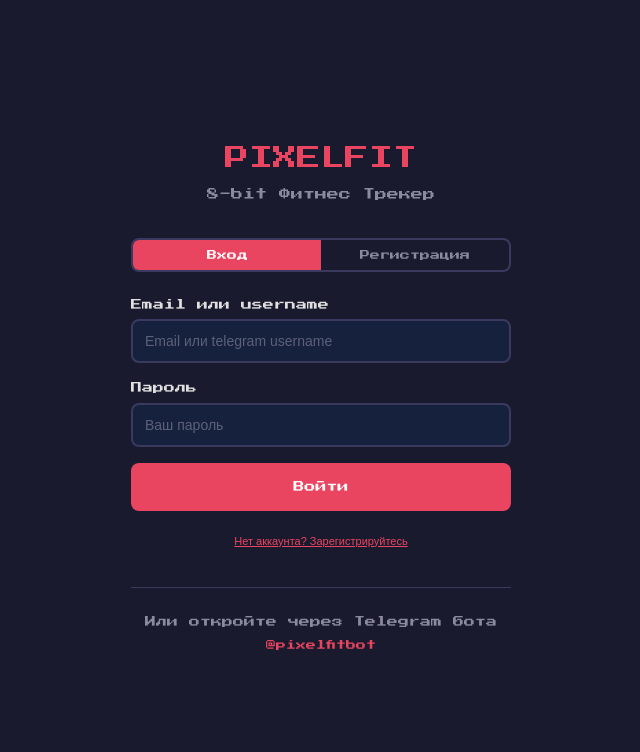
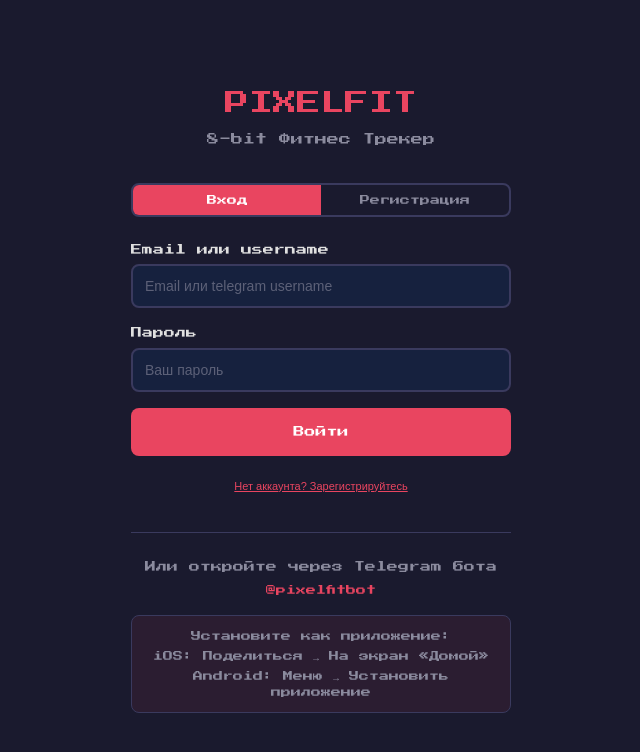
Before and after one commit to stepaxvii/BodyWeight, a SvelteKit app in the folder frontend/mini-app/: page /profile in a window 1280 px wide. Shown: the top 752 px of the page, without its empty margins (319-959 px from the left). Built offline with nearby package versions, Linux system fonts and the light colour scheme.

Commit message:
fix(pwa): full screen PWA

```diff
--- a/frontend/mini-app/src/lib/components/AuthScreen.svelte
+++ b/frontend/mini-app/src/lib/components/AuthScreen.svelte
@@ -154,6 +154,12 @@
 		<div class="tg-hint">
 			<p>Или откройте через Telegram бота</p>
 			<p class="bot-name">@pixelfitbot</p>
+		</div>
+
+		<div class="pwa-hint">
+			<p>Установите как приложение:</p>
+			<p>iOS: Поделиться → На экран «Домой»</p>
+			<p>Android: Меню → Установить приложение</p>
 		</div>
 	</div>
 </div>
@@ -336,4 +342,24 @@
 		color: var(--pixel-accent, #e94560) !important;
 		font-size: 10px !important;
 	}
+
+	.pwa-hint {
+		text-align: center;
+		margin-top: 16px;
+		padding: 12px;
+		background: rgba(233, 69, 96, 0.08);
+		border: 1px solid var(--border-color, #2a2a4a);
+		border-radius: 8px;
+	}
+
+	.pwa-hint p {
+		color: var(--pixel-text-secondary, #8b8b9e);
+		font-size: 10px;
+		margin-bottom: 4px;
+		line-height: 1.6;
+	}
+
+	.pwa-hint p:last-child {
+		margin-bottom: 0;
+	}
 </style>
--- a/frontend/mini-app/src/routes/profile/+page.svelte
+++ b/frontend/mini-app/src/routes/profile/+page.svelte
@@ -23,6 +23,9 @@
 	let accountMessage = $state<string | null>(null);
 	let accountError = $state<string | null>(null);
 	let accountLoading = $state(false);
+	let showWebLink = $state(false);
+
+	const webAppUrl = 'https://stepaproject.ru/bodyweight/';
 
 	async function handleSetPassword() {
 		if (passwordValue.length < 6) {
@@ -33,8 +36,9 @@
 		accountLoading = true;
 		try {
 			await userStore.setPassword(passwordEmail, passwordValue);
-			accountMessage = 'Пароль установлен! Теперь вы можете входить через браузер.';
+			accountMessage = 'Пароль установлен! Откройте веб-версию в браузере и установите как приложение.';
 			showSetPassword = false;
+			showWebLink = true;
 			passwordEmail = '';
 			passwordValue = '';
 		} catch (err) {
@@ -265,12 +269,32 @@
 		</div>
 	</section>
 
+	<!-- Quick Link - Friends -->
+	<section class="links-section">
+		<a href="{base}/friends" class="link-item">
+			<PixelCard hoverable>
+				<div class="link-content">
+					<PixelIcon name="friend" color="var(--pixel-cyan)" />
+					<span>Друзья</span>
+				</div>
+			</PixelCard>
+		</a>
+	</section>
+
 	<!-- Account Settings -->
 	<section class="account-section">
 		<h3 class="section-title">Аккаунт</h3>
 
 		{#if accountMessage}
 			<div class="account-success">{accountMessage}</div>
+		{/if}
+
+		{#if showWebLink || userStore.hasWebAuth}
+			<div class="web-link-card">
+				<p class="web-link-label">Веб-версия (PWA)</p>
+				<a href={webAppUrl} target="_blank" rel="noopener" class="web-link-url">{webAppUrl}</a>
+				<p class="web-link-hint">Откройте в браузере → Установить / Добавить на главный экран</p>
+			</div>
 		{/if}
 
 		<div class="account-info">
@@ -309,17 +333,6 @@
 		</div>
 	</section>
 
-	<!-- Quick Link - Friends only -->
-	<section class="links-section">
-		<a href="{base}/friends" class="link-item">
-			<PixelCard hoverable>
-				<div class="link-content">
-					<PixelIcon name="friend" color="var(--pixel-cyan)" />
-					<span>Друзья</span>
-				</div>
-			</PixelCard>
-		</a>
-	</section>
 </div>
 
 <!-- Set Password Modal -->
@@ -335,6 +348,7 @@
 			<p>- Telegram username: <b>{userStore.user.username}</b></p>
 		{/if}
 		<p>- Telegram ID: <b>{userStore.user?.telegram_id}</b></p>
+		<p style="margin-top: 8px;">Веб-версия: <a href={webAppUrl} target="_blank" rel="noopener" style="color: var(--pixel-accent);">{webAppUrl}</a></p>
 	</div>
 	<form class="modal-form" onsubmit={(e) => { e.preventDefault(); handleSetPassword(); }}>
 		<div class="modal-field">
@@ -780,6 +794,36 @@
 		margin-bottom: var(--spacing-sm);
 	}
 
+	.web-link-card {
+		padding: var(--spacing-sm) var(--spacing-md);
+		background: var(--pixel-card);
+		border: 2px solid var(--pixel-accent);
+		margin-bottom: var(--spacing-sm);
+		text-align: center;
+	}
+
+	.web-link-label {
+		font-size: var(--font-size-xs);
+		color: var(--text-secondary);
+		margin: 0 0 var(--spacing-xs);
+		text-transform: uppercase;
+	}
+
+	.web-link-url {
+		display: block;
+		font-size: var(--font-size-xs);
+		color: var(--pixel-accent);
+		word-break: break-all;
+		margin-bottom: var(--spacing-xs);
+	}
+
+	.web-link-hint {
+		font-size: 10px;
+		color: var(--text-muted);
+		margin: 0;
+		line-height: 1.5;
+	}
+
 	.account-info {
 		background: var(--pixel-card);
 		border: 2px solid var(--border-color);
```
